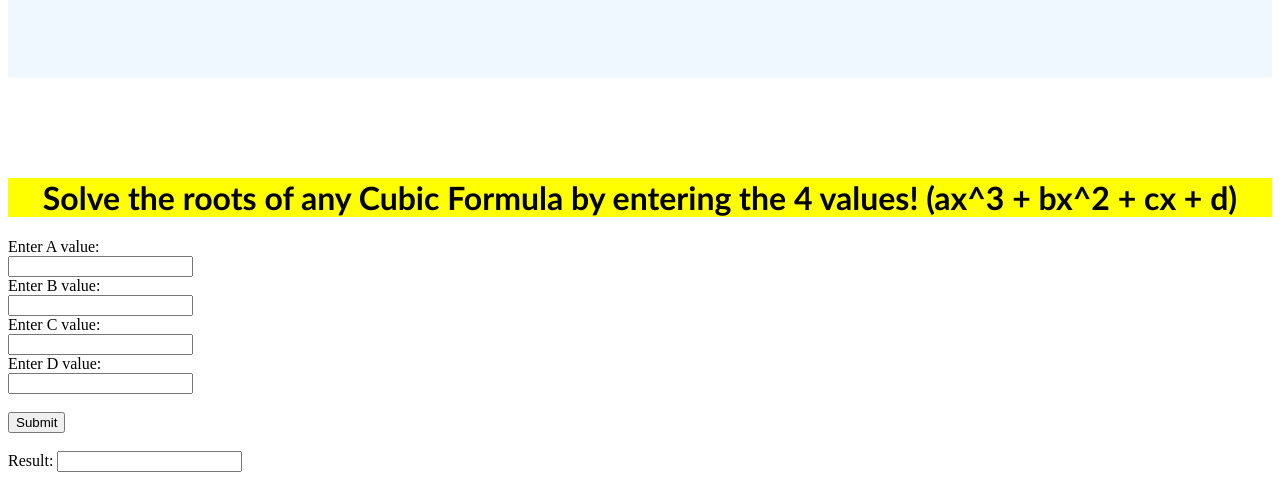
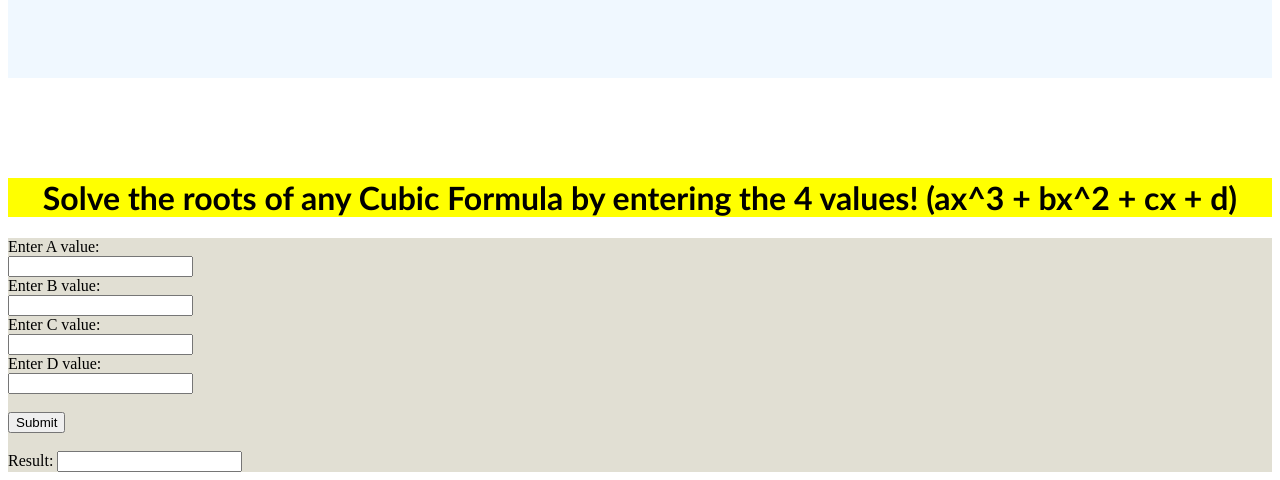
Before and after one commit to jjahamez/assignment2, a website built with Vite: page index.html in a window 1280 px wide. Shown: the part 358-838 px from the top of the page. Built offline with nearby package versions, Linux system fonts and the light colour scheme.

Commit message:
Added readonly textbox + created div class for form

```diff
--- a/index.html
+++ b/index.html
@@ -13,6 +13,8 @@
   <p> Cubic Formula Solver </p>
 
   <h1> Solve the roots of any Cubic Formula by entering the 4 values! (ax^3 + bx^2 + cx + d)</h1>
+
+  <div class="form-container">
   <form id="cubic-form">
     <label for="a"> Enter A value: </label> <br>
     <input type="text" id="a" name="a"> <br>
@@ -24,9 +26,10 @@
     <input type="text" id="d" name="d"> <br> <br>
     <input type="submit" value="Submit"> <br> <br>
     <label for="result">Result:</label>
-    <input type="text" id="result" name="result" />
+    <input type="text" id="result" name="result" readonly />
 
   </form>
+  </div>
 
   <script src="src/main.ts"> </script>
 </body>
--- a/src/style.css
+++ b/src/style.css
@@ -12,3 +12,7 @@ h1 {
   text-align: center;
 
 }
+
+.form-container {
+  background-color: #c8c3ad89;
+}
```
